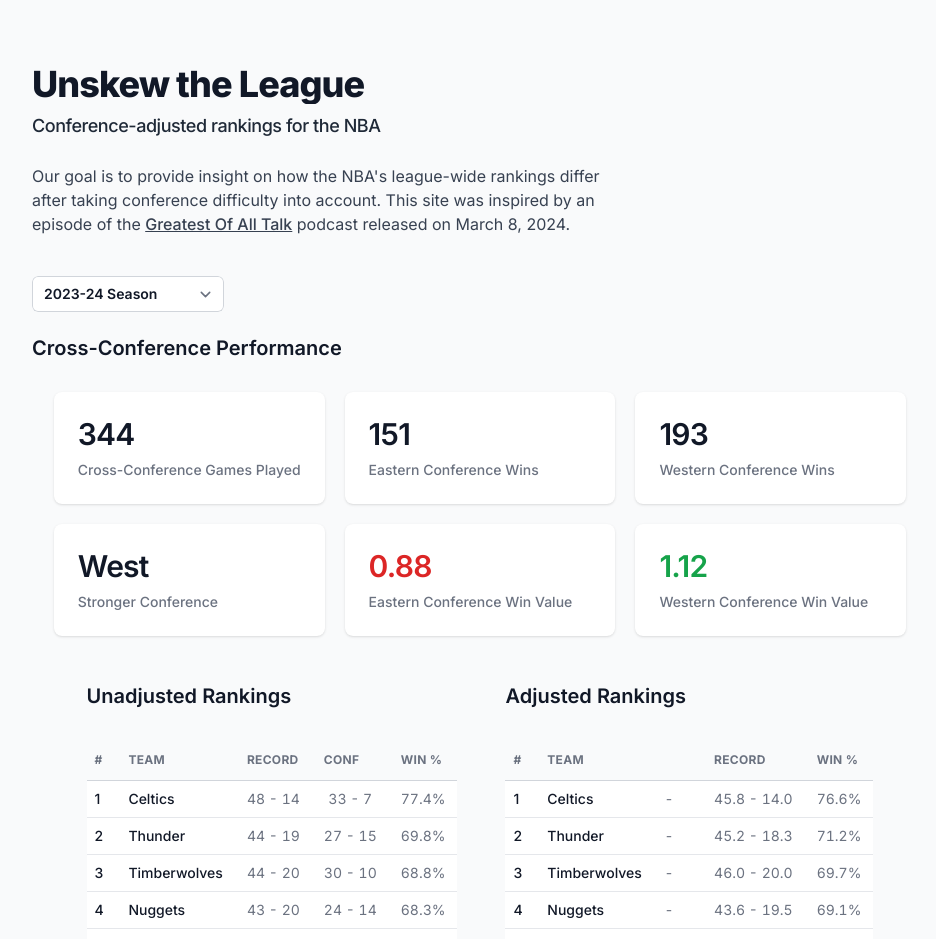
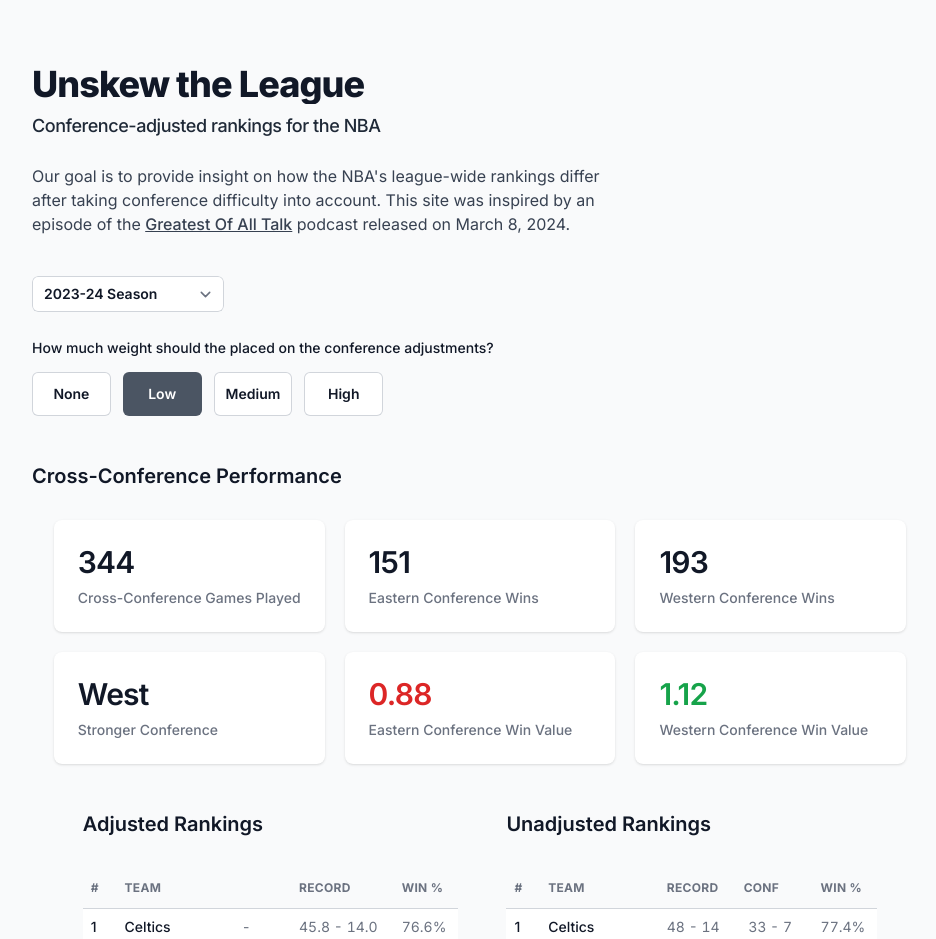
Before and after one commit to trevorsharp/unskew-the-league, a Next.js app: page / in a window 1280 px wide. Shown: the top 939 px of the page, without its empty margins (160-1096 px from the left). Built offline with nearby package versions, Linux system fonts and the light colour scheme.

Commit message:
Add weight adjustments

```diff
--- a/package.json
+++ b/package.json
@@ -10,6 +10,7 @@
     "start": "next start"
   },
   "dependencies": {
+    "@headlessui/react": "^1.7.18",
     "@t3-oss/env-nextjs": "^0.9.2",
     "@tailwindcss/forms": "^0.5.7",
     "clsx": "^2.1.0",
--- a/src/components/AdjustedRankings.tsx
+++ b/src/components/AdjustedRankings.tsx
@@ -47,7 +47,7 @@ const AdjustedRankings = ({ teams }: AdjustedRankingsProps) => {
                   </td>
                   <td
                     className={clsx(
-                      "px-2 py-2 text-gray-500 sm:px-3",
+                      "w-[3.5rem] px-2 py-2 text-gray-500 sm:px-3",
                       team.rankingChange > 0 && "text-green-600",
                       team.rankingChange < 0 && "text-red-600",
                     )}
--- /dev/null
+++ b/src/components/ConferenceWeightSelection.tsx
@@ -0,0 +1,61 @@
+import { useEffect, useState } from "react";
+import { RadioGroup } from "@headlessui/react";
+import clsx from "clsx";
+
+const weightSelectionOptions = [
+  { name: "None", weight: 0 },
+  { name: "Low", weight: 1 },
+  { name: "Medium", weight: 2 },
+  { name: "High", weight: 3 },
+] as const;
+
+type ConferenceWeightSelectionProps = {
+  onSelectWeight: (weight: number) => void;
+};
+
+const ConferenceWeightSelection = ({
+  onSelectWeight,
+}: ConferenceWeightSelectionProps) => {
+  const [weightSelection, setWeightSelection] = useState<
+    (typeof weightSelectionOptions)[number]
+  >(weightSelectionOptions[1]);
+
+  useEffect(() => {
+    onSelectWeight(weightSelection.weight);
+  }, [onSelectWeight, weightSelection, weightSelection.weight]);
+
+  return (
+    <div className="flex flex-col gap-3 self-start">
+      <h2 className="text-sm font-medium leading-6 text-gray-900">
+        How much weight should the placed on the conference adjustments?
+      </h2>
+
+      <RadioGroup value={weightSelection} onChange={setWeightSelection}>
+        <RadioGroup.Label className="sr-only">
+          Adjust Conference Weight
+        </RadioGroup.Label>
+        <div className="grid grid-cols-3 gap-3 sm:grid-cols-6">
+          {weightSelectionOptions.map((option) => (
+            <RadioGroup.Option
+              key={option.name}
+              value={option}
+              className={({ active, checked }) =>
+                clsx(
+                  "cursor-pointer focus:outline-none",
+                  active || checked
+                    ? "bg-gray-600 text-white hover:bg-gray-500"
+                    : "bg-white text-gray-900 ring-1 ring-inset ring-gray-300 hover:bg-gray-50",
+                  "flex items-center justify-center rounded-md px-3 py-3 text-sm font-semibold sm:flex-1",
+                )
+              }
+            >
+              <RadioGroup.Label as="span">{option.name}</RadioGroup.Label>
+            </RadioGroup.Option>
+          ))}
+        </div>
+      </RadioGroup>
+    </div>
+  );
+};
+
+export default ConferenceWeightSelection;
--- a/src/components/CrossConferenceStatsTable.tsx
+++ b/src/components/CrossConferenceStatsTable.tsx
@@ -47,9 +47,9 @@ const crossConferenceStatsTable = ({
       name: "Eastern Conference Win Value",
       stat: easternConferenceWinValue.toFixed(2),
       className:
-        easternConferenceWins > westernConferenceWins
+        easternConferenceWinValue > 1
           ? "text-green-600"
-          : westernConferenceWins > easternConferenceWins
+          : westernConferenceWinValue > 1
             ? "text-red-600"
             : "",
     },
@@ -57,9 +57,9 @@ const crossConferenceStatsTable = ({
       name: "Western Conference Win Value",
       stat: westernConferenceWinValue.toFixed(2),
       className:
-        easternConferenceWins > westernConferenceWins
+        easternConferenceWinValue > 1
           ? "text-red-600"
-          : westernConferenceWins > easternConferenceWins
+          : westernConferenceWinValue > 1
             ? "text-green-600"
             : "",
     },
--- a/src/components/Season.tsx
+++ b/src/components/Season.tsx
@@ -1,24 +1,35 @@
+"use client";
+
+import { useState, useMemo } from "react";
 import getSeasonData from "~/getSeasonData";
 import CrossConferenceStatsTable from "./CrossConferenceStatsTable";
 import Rankings from "./Rankings";
 import AdjustedRankings from "./AdjustedRankings";
+import ConferenceWeightSelection from "./ConferenceWeightSelection";
 
 type SeasonProps = {
   season: number;
 };
 
 const Season = ({ season }: SeasonProps) => {
-  const { crossConferenceStatistics, teams } = getSeasonData(season);
+  const [weightSelection, setWeightSelecion] = useState<number>(1);
+
+  const { crossConferenceStatistics, teams } = useMemo(
+    () => getSeasonData(season, weightSelection),
+    [season, weightSelection],
+  );
 
   return (
     <div className="flex flex-col items-center gap-12">
+      <ConferenceWeightSelection onSelectWeight={setWeightSelecion} />
+
       <CrossConferenceStatsTable
         crossConferenceStatistics={crossConferenceStatistics}
       />
 
       <div className="flex flex-col gap-12 lg:flex-row">
+        <AdjustedRankings teams={teams} />
         <Rankings teams={teams} />
-        <AdjustedRankings teams={teams} />
       </div>
     </div>
   );
--- a/src/getSeasonData.ts
+++ b/src/getSeasonData.ts
@@ -175,7 +175,7 @@ const getConferenceByTeamName = (teamName: TeamName): Conference => {
 const getWinsAndLossesFromRecord = (record: Record) =>
   record.split("-").map((val) => parseInt(val, 10)) as [number, number];
 
-const getSeasonData = (season: number) => {
+const getSeasonData = (season: number, adjustmentWeight: number) => {
   const rawSeasonData = getRawSeasonDataByYear(season);
 
   const parsedData = JSON.parse(rawSeasonData) as {
@@ -251,13 +251,17 @@ const getSeasonData = (season: number) => {
     },
   );
 
-  const easternConferenceWinValue =
+  const easternConferenceWinValue = Math.pow(
     (2 * crossConferenceRecords.easternConferenceWins) /
-    crossConferenceRecords.totalCrossConferenceGamesPlayed;
+      crossConferenceRecords.totalCrossConferenceGamesPlayed,
+    adjustmentWeight,
+  );
 
-  const westernConferenceWinValue =
+  const westernConferenceWinValue = Math.pow(
     (2 * crossConferenceRecords.westernConferenceWins) /
-    crossConferenceRecords.totalCrossConferenceGamesPlayed;
+      crossConferenceRecords.totalCrossConferenceGamesPlayed,
+    adjustmentWeight,
+  );
 
   const easternConferenceLossValue = 2 - (1 + easternConferenceWinValue) / 2;
   const westernConferenceLossValue = 2 - (1 + westernConferenceWinValue) / 2;
```
Also changed, not shown: 1 other file (tests, documents, lock files or other folders).
